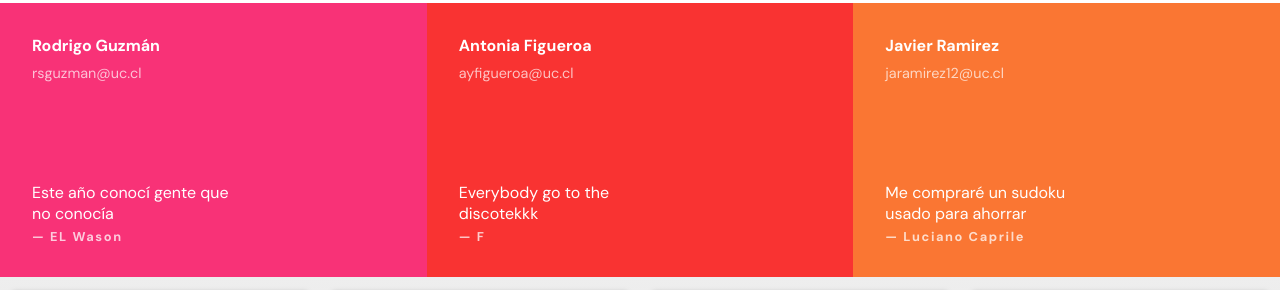
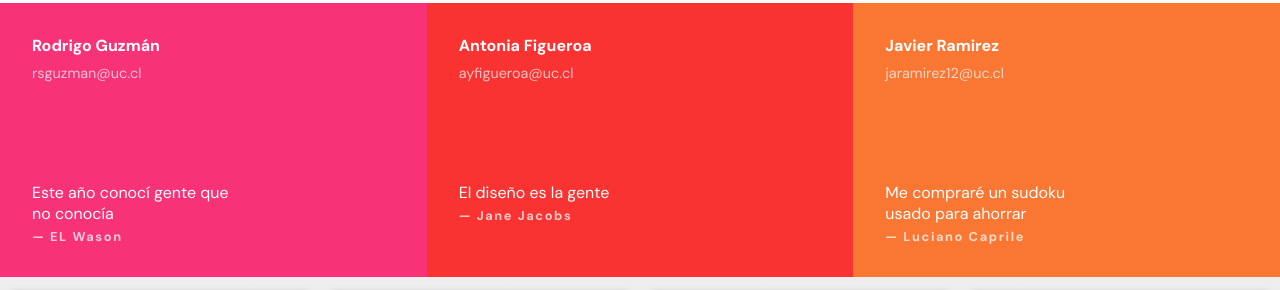
Before and after one commit to rodrigo-bot/guzman-figueroa-ramirez, a plain HTML site: page index.html in a window 1280 px wide. Shown: the part 652-942 px from the top of the page. Drawn offline with nearby package versions, Linux system fonts and the light colour scheme; grey boxes are pictures that could not be loaded.

Commit message:
Update index.html

```diff
--- a/index.html
+++ b/index.html
@@ -43,7 +43,7 @@
             <div class="integrante">
                 <h4>Antonia Figueroa</h4>
                 <address><a href="mailto:ayfigueroa@uc.cl">ayfigueroa@uc.cl</a></address>
-                <blockquote>Everybody go to the discotekkk <cite>F</cite></blockquote>
+                <blockquote>El diseño es la gente <cite>Jane Jacobs</cite></blockquote>
             </div>
             <div class="integrante">
                 <h4>Javier Ramirez</h4>
```
